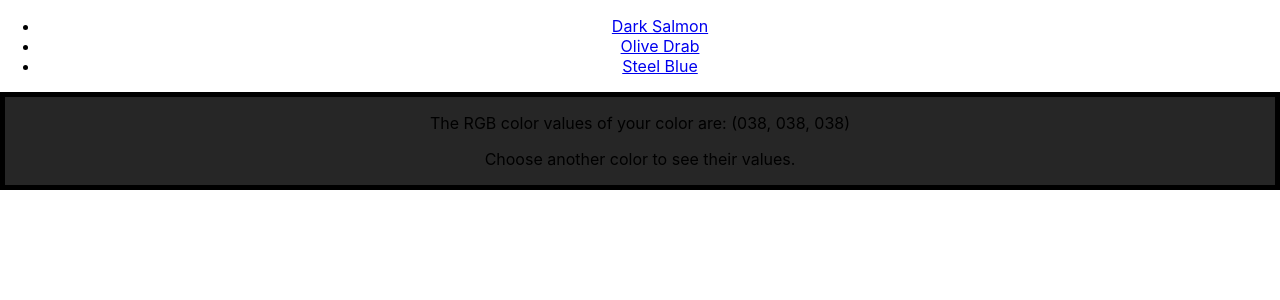
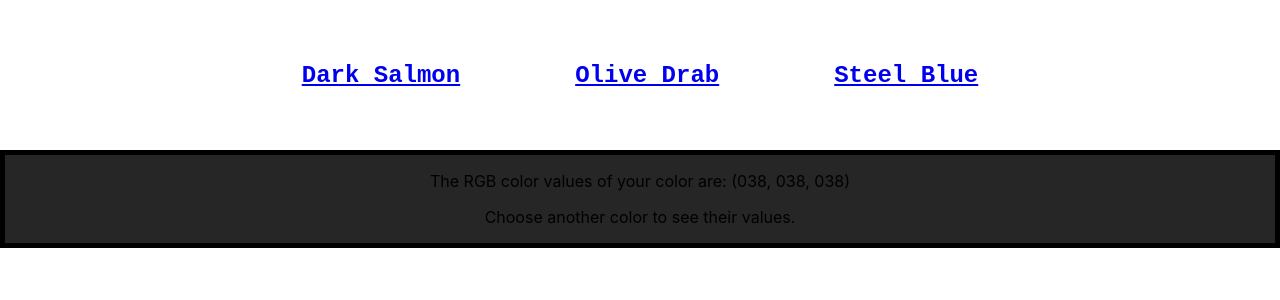
Before and after one commit to MichelleRS/react-wk03-color-router, a React (Create React App) app: page /038/038/038 in a window 1280 px wide. Shown: the top 300 px of the page. Built offline with nearby package versions, Linux system fonts and the light colour scheme.

Commit message:
Add style to Nav

```diff
--- a/src/components/Nav/Nav.css
+++ b/src/components/Nav/Nav.css
@@ -1,3 +1,25 @@
 .active {
   color: green;
 }
+
+nav {
+  min-height: 150px;
+  display: flex;
+  align-items: center;
+  justify-content: center;
+}
+nav ul {
+  padding: 0px;
+  margin: 0px;
+  list-style: none;
+  display: flex;
+  gap: 75px;
+  align-items: center;
+}
+
+nav li {
+  padding: 20px;
+  font-size: 1.5rem;
+  font-weight: bold;
+  font-family: 'Courier New', Courier, monospace;
+}
```
